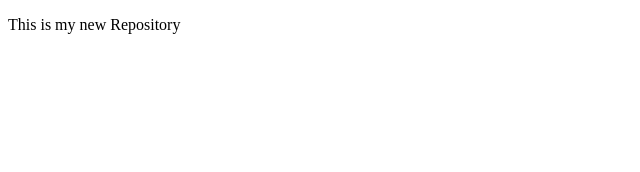
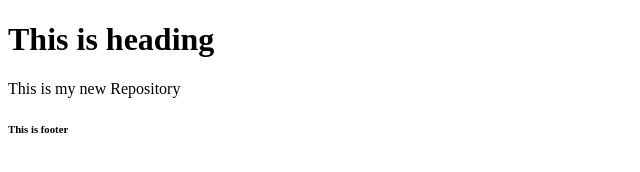
Before and after one commit to srankawat189/localNewRepo, a plain HTML site: page index.html in a window 1280 px wide. Shown: the whole page, without its empty margins (0-640 px from the left). Drawn offline with Linux system fonts and the light colour scheme.

Commit message:
Update the index file

```diff
--- a/index.html
+++ b/index.html
@@ -6,6 +6,14 @@
     <title>New Repo</title>
 </head>
 <body>
-    <P>This is my new Repository</P>
+    <header>
+        <h1>This is heading</h1>
+    </header>
+    <main>
+        <P>This is my new Repository</P>
+    </main>
+    <footer>
+        <h6>This is footer</h6>
+    </footer>
 </body>
 </html>
```
